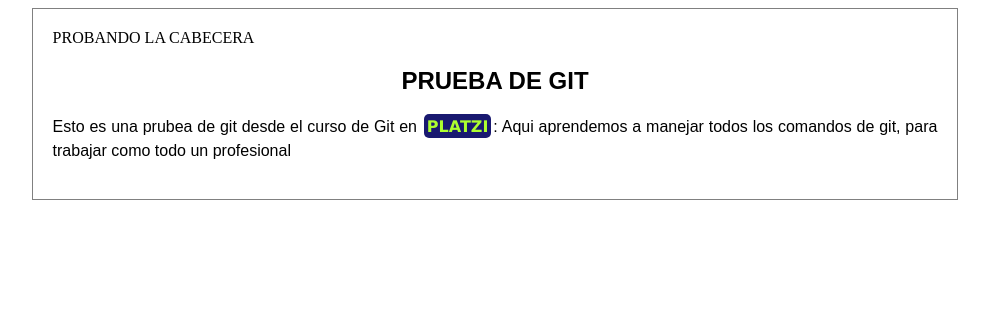
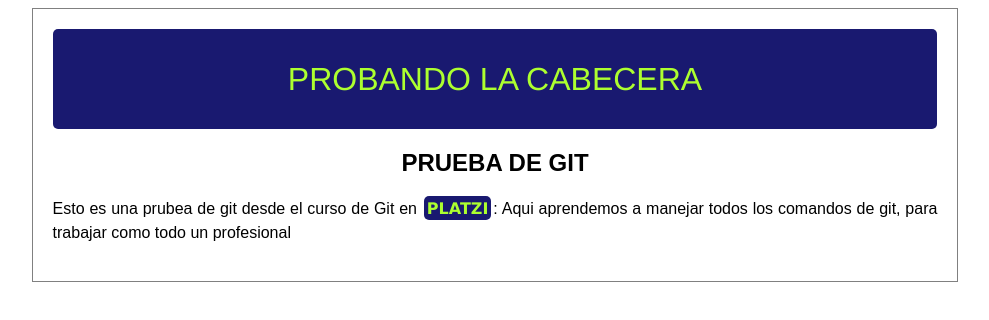
Before and after one commit to vamesti/blogPruebaPlatzi, a plain HTML site: page index.html in a window 1280 px wide. Shown: the whole page, without its empty margins (145-1134 px from the left). Drawn offline with Linux system fonts and the light colour scheme.

Commit message:
Terminada la cabecera

```diff
--- a/css/styles.css
+++ b/css/styles.css
@@ -26,3 +26,17 @@ p{
     text-align: justify;
     line-height: 1.5rem;
 }
+
+#head{
+    height: 100px;
+    background-color:  midnightblue;
+    color: greenyellow;
+    border-radius: 5px;
+    display: flex;
+    justify-content: center;
+    text-align: center;
+    flex-direction: column;
+    margin: 0 auto !important;
+    font-family: 'Franklin Gothic Medium', 'Arial Narrow', Arial, sans-serif;
+    font-size: 2rem;
+}
--- a/index.html
+++ b/index.html
@@ -12,7 +12,7 @@
 <body>
 
     <div id="container">
-        <div> PROBANDO LA CABECERA</div>
+        <div id = head> PROBANDO LA CABECERA</div>
         <section>
             <h2 id="Titulo"> PRUEBA DE GIT</h2>
             <p> Esto es una prubea de git desde el curso de Git en <a>PLATZI</a>: Aqui aprendemos a manejar todos los
```
